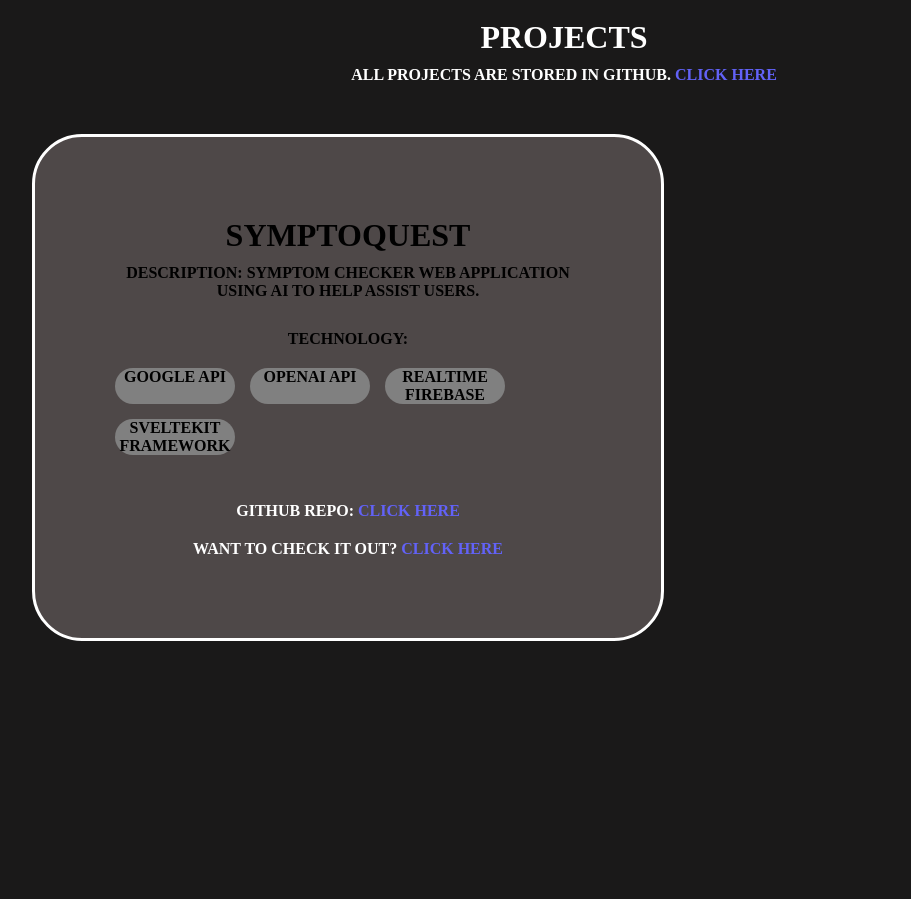
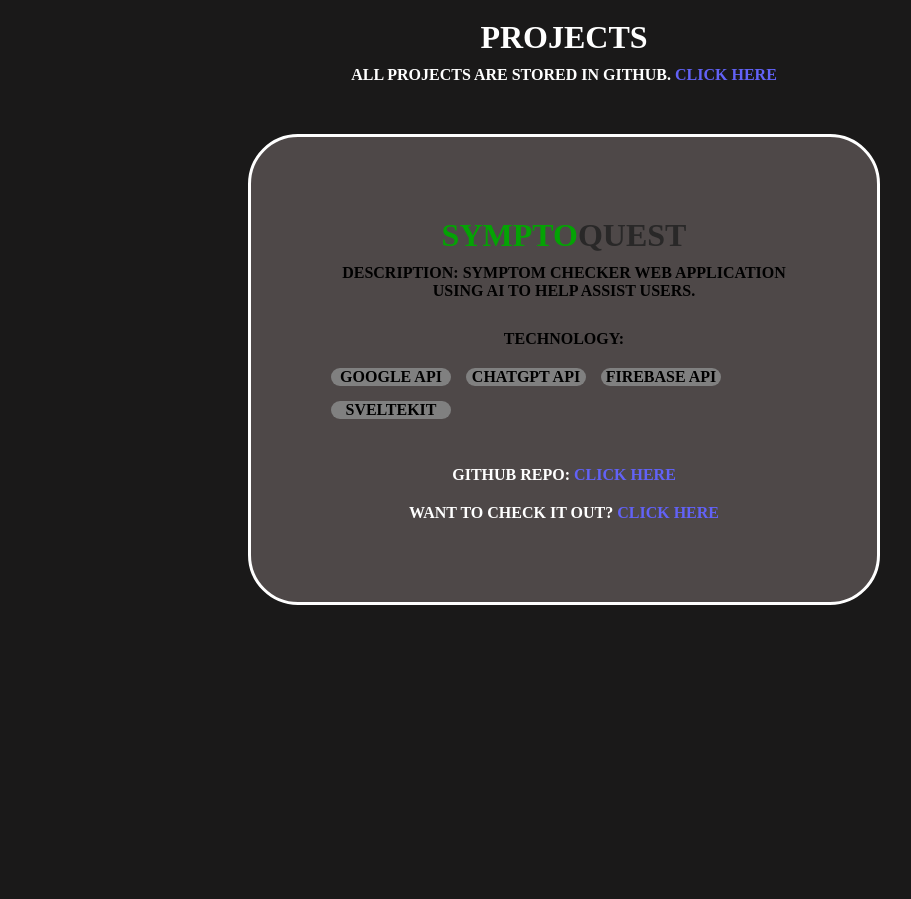
Before and after one commit to sttvbn/web-portfolio, a SvelteKit app: page /home in a window 1280 px wide. Shown: the part 2180-3079 px from the top of the page, without its empty margins (76-987 px from the left). Built offline with nearby package versions, Linux system fonts and the light colour scheme.

Commit message:
new updates

```diff
--- a/src/routes/home/+page.svelte
+++ b/src/routes/home/+page.svelte
@@ -60,19 +60,21 @@
         <div class = "display-wrapper">
             <div class = "display">
                 <div class = "project-info">
-                    <h1>SymptoQuest</h1>
-                    <p class = "description">
+                    <div class = "logo">
+                        <h1 class = "text1">Sympto</h1><h1 class = "text2">Quest</h1>
+                    </div>
+                    <div class = "description">
                         <strong>Description:</strong> Symptom checker web application using AI to help assist users.
-                    </p>
+                    </div>
 
                     <div class = "tech-title">
                         <p1>Technology:</p1>
                     </div>
                     <div class = "Tech">
                         <li>Google API</li>
-                        <li>OpenAI API</li>
-                        <li>Realtime Firebase</li>
-                        <li>Sveltekit Framework</li>
+                        <li>Chatgpt API</li>
+                        <li>Firebase API</li>
+                        <li>Sveltekit</li>
                     </div>
                 </div>
                 <div class = "display-link">
@@ -334,16 +336,10 @@
 
     .projects a{
         color: rgb(98, 98, 247);
-        /* color: rgb(153, 4, 153); */
-        /* text-shadow: 0 0 5px rgb(198, 199, 202); */
     }
 
     .projects a:hover{
         text-shadow: 0 0 15px rgb(198, 199, 202);
-    }
-
-    .project-info h1{
-        color: black;
     }
 
     .tech-title{
@@ -388,10 +384,11 @@
         width: 50%;
         max-width: 700px;
         height: auto;
-        margin-top: 50px;
-        margin-left: 100px;
+        /* margin-top: 50px;
+        margin-left: 100px; */
         border: 3px solid white;
         word-break: break-word;
+        margin: 50px auto;
         padding: 5rem;
     }
 
@@ -404,6 +401,25 @@
         flex-direction: column;
     }
 
+    .logo{
+        text-align: center;
+        text-transform: uppercase;
+        font-weight: bold;
+        display: flex;
+        justify-content: center;
+    }
+
+    .text1{
+        color: rgb(4, 163, 4);
+        margin: 0;
+        padding: 0;
+    }
+
+    .text2{
+        color: rgb(41, 40, 40);
+        margin: 0;
+        padding: 0;
+    }
 
 
     footer {
```
